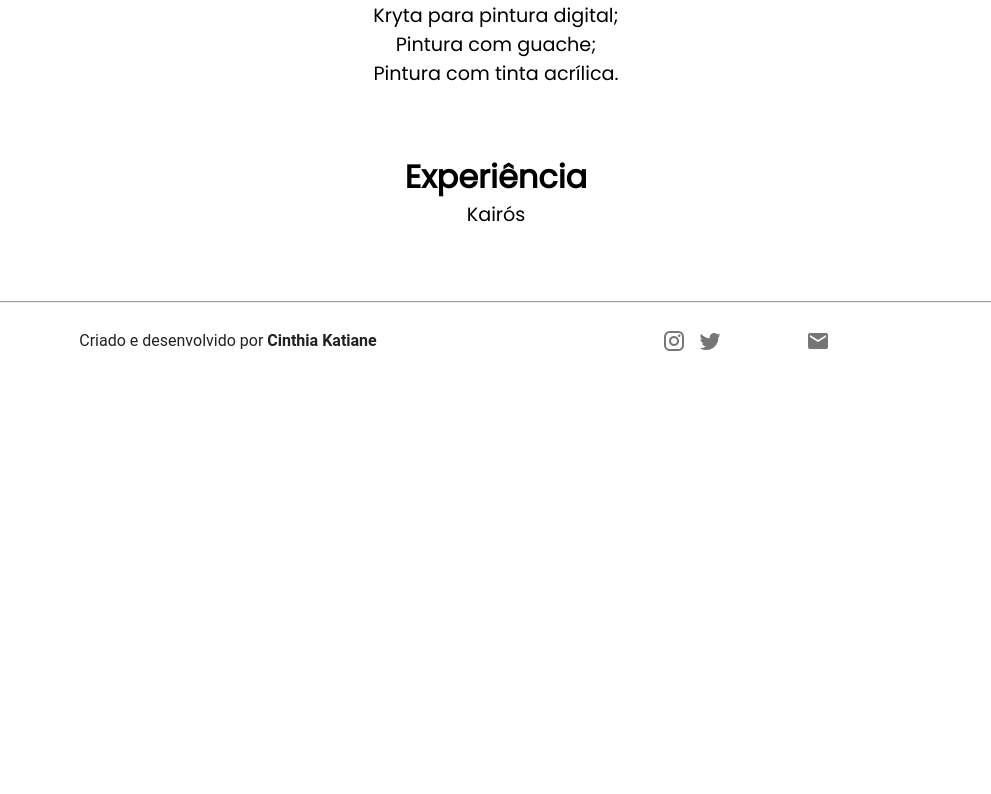
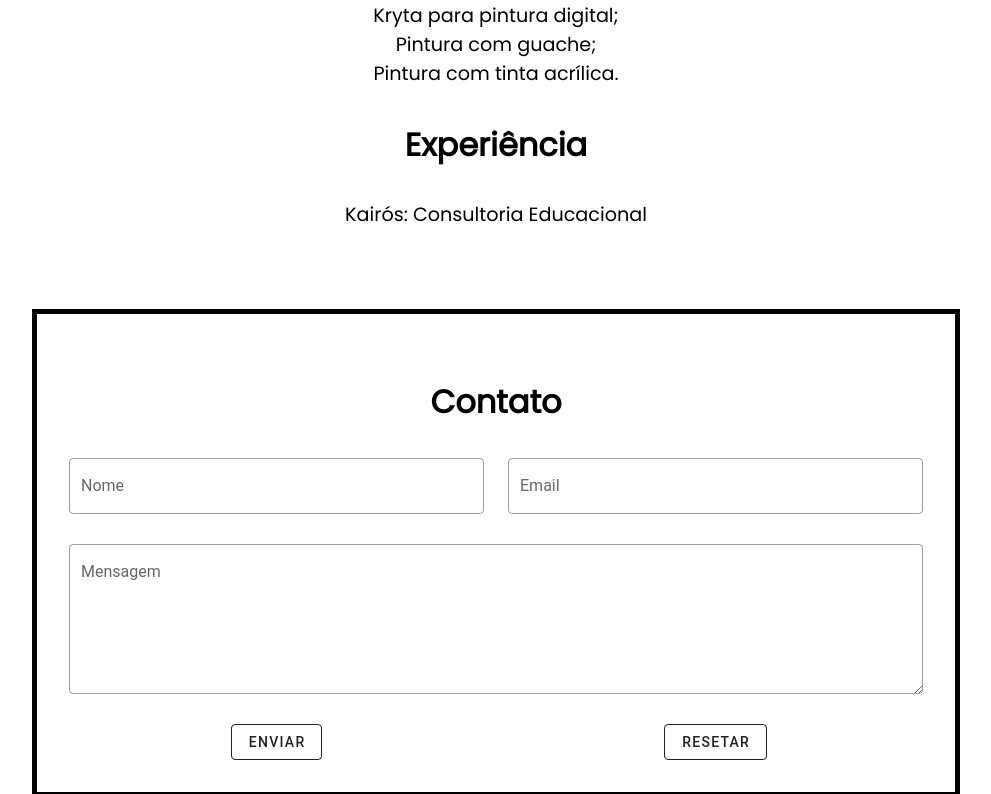
Before and after one commit to cinthiacka/CinthiaKatiane.github.io, a Vue app: page /sobremim in a window 1280 px wide. Shown: the part 870-1664 px from the top of the page, without its empty margins (144-1135 px from the left). Before the commit the page ends 1261 px from the top, so only its background shows below. Built offline with nearby package versions, Linux system fonts and the light colour scheme; some icons are missing; a small style sheet from the web is missing.

Commit message:
Estrutura contato por email

```diff
--- a/data.json
+++ b/data.json
@@ -61,7 +61,7 @@
     "experiencia": {
         "titulo": "Experiência",
         "topicos": {
-            "0": "Kairós"
+            "0": "Kairós: Consultoria Educacional"
         }
     },
     "tags":{
--- a/src/views/AboutMe.vue
+++ b/src/views/AboutMe.vue
@@ -37,6 +37,35 @@
                   {{item}}
                 </div>
 
+                <div class="highlight">
+                  <div class="topic">Contato</div>
+                  <div>
+                    <v-row>
+                      <v-col cols="12" sm="6">
+                        <v-text-field v-model="first" label="Nome" outlined ></v-text-field>
+                      </v-col>
+                      <v-col cols="12" sm="6">
+                        <v-text-field label="Email" outlined></v-text-field>
+                      </v-col>
+                    </v-row>
+                    <v-col col="12" class="pa-0">
+                      <v-textarea outlined>
+                        <template v-slot:label>
+                          <div> Mensagem </div>
+                        </template>
+                      </v-textarea>
+                    </v-col>
+
+                    <v-row>
+                      <v-col cols="12" sm="6">
+                        <v-btn outlined type="submit" value="Send">Enviar</v-btn>
+                      </v-col>
+                      <v-col cols="12" sm="6">
+                        <v-btn outlined type="reset" value="Reset">Resetar</v-btn>
+                      </v-col>
+                    </v-row>
+                  </div>
+                </div>
               </div>
             </div>
           </v-card>
@@ -79,7 +108,7 @@ import Footer from '../components/Footer.vue';
   color: black!important;
 }
 .topic{
-  margin-top: 2em;
+  margin: 1em;
   font-size: 2em!important;
   font-family: Poppins, sans-serif !important;
   font-weight: 900;
@@ -91,6 +120,13 @@ import Footer from '../components/Footer.vue';
   font-weight: 50;
   color: black;
 }
+.highlight{
+  border: 5px solid black;
+  color: white;
+  margin:2em;
+  margin-top: 5em;
+  padding: 2em;
+}
 .wrapper {
   padding: 3em;
   padding-top: 0;
--- a/src/views/Obras.vue
+++ b/src/views/Obras.vue
@@ -83,7 +83,6 @@ export default {
               photo: element.url_o,
               description: element.description._content,
               tags: element.tags,
-              url: element.path_alias,
               is_square:element.tags.includes("1x1"),
               is_retangle:element.tags.includes("2x1")
             });
@@ -108,7 +107,7 @@ export default {
           method: 'flickr.people.getPhotos',
           api_key: process.env.VUE_APP_API_KEY,
           user_id: process.env.VUE_APP_USER_ID,
-          extras: 'url_o, path_alias, owner_name, date_taken, views, tags, description',
+          extras: 'url_o, tags, description',
           page: 1,
           format: 'json',
           nojsoncallback: 1,
```
Lines whose indentation alone changed are shown as unchanged.
